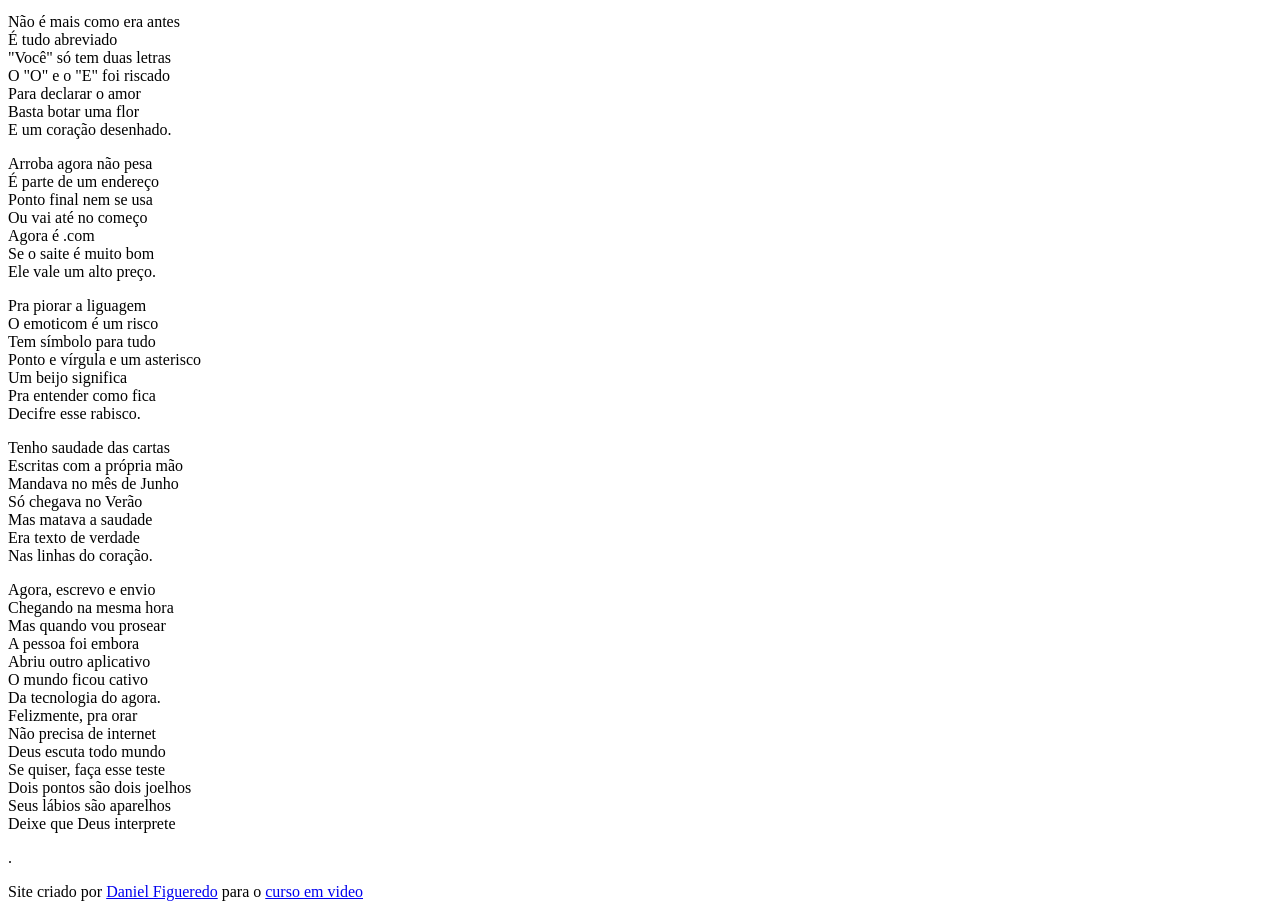
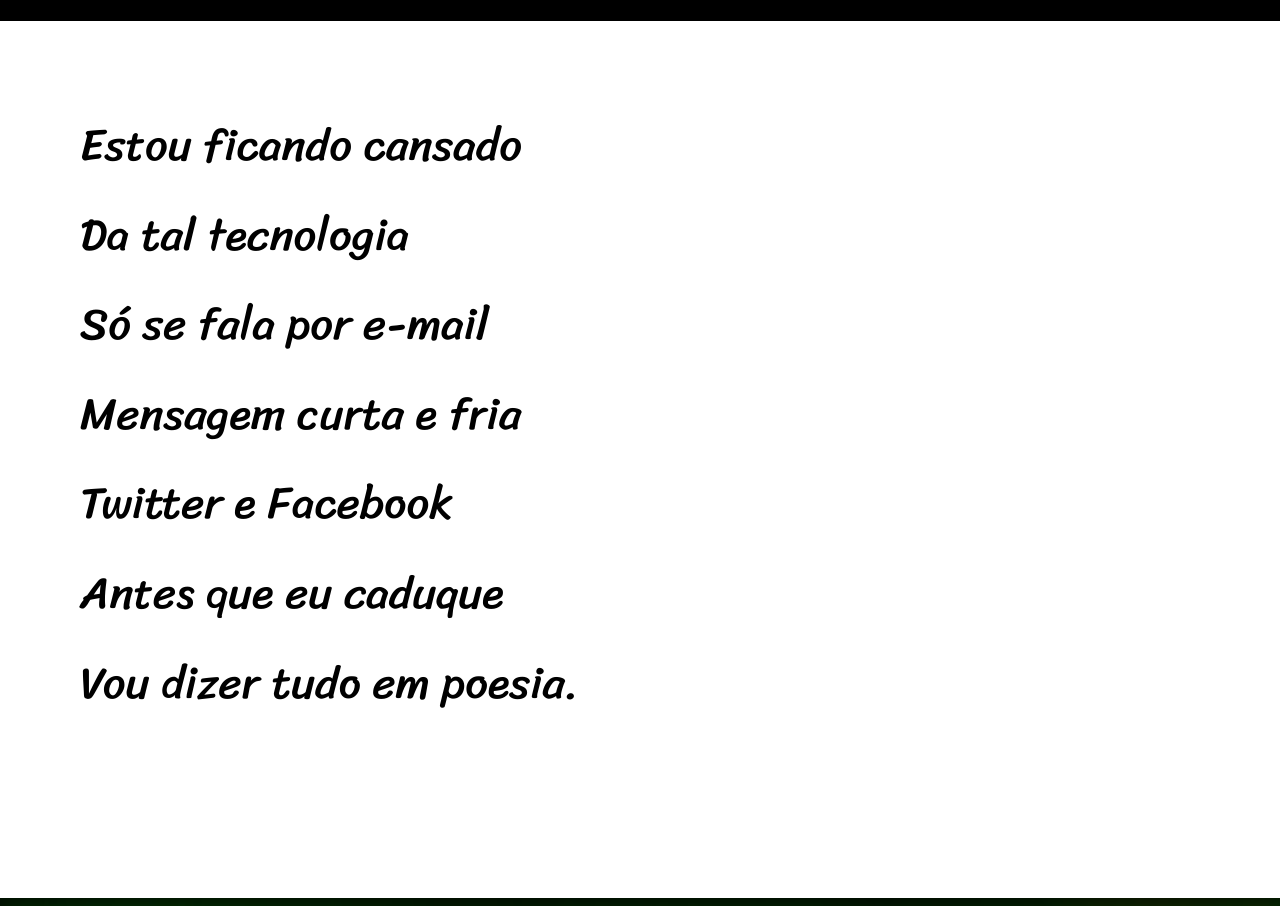
Before and after one commit to DanFigueredo/html-css, a plain HTML site: page desafios/desafio cordel/index.html in a window 1280 px wide. Shown: the part 243-1149 px from the top of the page. Drawn offline with Linux system fonts and the light colour scheme.

Commit message:
terminei o Desafio Cordel
nesse desafio pratiquei o efeeito paralax nas imagens e as estruturas de html e css

```diff
--- a/desafios/desafio cordel/index.html
+++ b/desafios/desafio cordel/index.html
@@ -14,7 +14,7 @@
 
     </header>
 
-    <section>
+    <section class="normal">
         <p>
             Estou ficando cansado <br>
             Da tal tecnologia <br>
@@ -26,7 +26,7 @@
         </p>
     </section>
 
-    <section>
+    <section class="imagem" id="imagem1">
         <p>
             Não é mais como era antes <br>
             É tudo abreviado <br>
@@ -38,7 +38,7 @@
         </p>
     </section>
 
-    <section>
+    <section class="normal">
         <p>
             Arroba agora não pesa <br>
             É parte de um endereço <br>
@@ -60,7 +60,7 @@
         </p>
     </section>
 
-    <section>
+    <section class="imagem" id="imagem2">
         <p>
             Tenho saudade das cartas <br>
             Escritas com a própria mão  <br>
@@ -72,7 +72,7 @@
         </p>
     </section>
 
-    <section>
+    <section class="normal">
         <p>
             Agora, escrevo e envio <br>
             Chegando na mesma hora <br>
--- a/desafios/desafio cordel/style.css
+++ b/desafios/desafio cordel/style.css
@@ -1 +1,106 @@
 @charset "UTF-8";
+
+
+@import url('https://fonts.googleapis.com/css2?family=Passion+One:wght@400;700;900&family=Sriracha&display=swap');
+
+
+*{
+    padding: 0%;
+    margin: 0%;
+
+}
+
+:root{
+    --font1: Verdana, Geneva, Tahoma, sans-serif;
+    --fonte2: "Passion One", sans-serif;
+    --fonte3: "Sriracha", cursive;
+
+}
+
+header{
+    background-color: black;
+    color: white;
+    text-align: center;
+
+
+
+
+}
+
+header > h1{
+   padding-top: 50px;
+   font-size: 10vw;
+   font-variant: small-caps;
+   font-family: var(--fonte2);
+
+}
+
+header > p{
+    padding-bottom: 50px;
+    color: white;
+    font-size: 20px;
+
+
+}
+
+ a{
+    color: white;
+    text-decoration: none;
+    font-weight: bolder;
+
+
+}
+
+ a:hover{
+    text-decoration: underline;
+}
+
+section{
+    padding: 10vh;
+    bottom: 10vh;
+    line-height: 2em;
+    font-family: var(--fonte3);
+    font-size: 3.5vw;
+}
+
+section p{
+    padding-bottom: 2em;
+}
+
+section.imagem{
+    background-color: rgb(54, 54, 54);
+    box-shadow: inset 6px 6px 13px 0px rgba(0, 0, 0, 0.527);
+
+}
+
+section.imagem p{
+    background-color: rgba(0, 0, 0, 0.384);
+    color: white;
+    display: inline-block;
+    padding: 7px;
+    text-shadow: 1px 1px 0px rgb(0, 0, 0);
+}
+
+#imagem1{
+    background-image: url(imagens/background001.jpg);
+    background-repeat: no-repeat;
+    background-size: cover;
+    background-attachment: fixed;
+    background-position: right center;
+
+}
+
+#imagem2{
+    background-image: url(imagens/background002.jpg);
+    background-repeat: no-repeat;
+    background-size: cover;
+    background-attachment: fixed;
+
+}
+
+footer{
+    background-color: black;
+    color: white;
+    padding: 10px;
+    text-align: center;
+}
```
